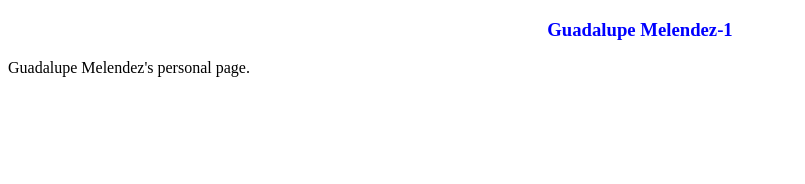
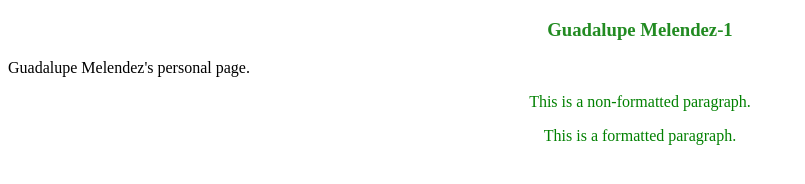
Before and after one commit to Guadalupe-Melendez/Guadalupe-Melendez.github.io, a plain HTML site: page index.html in a window 1280 px wide. Shown: the whole page, without its empty margins (0-805 px from the left). Drawn offline with Linux system fonts and the light colour scheme.

Commit message:
added paragraph tests

```diff
--- a/index.html
+++ b/index.html
@@ -10,5 +10,12 @@
             Guadalupe Melendez-1
         </h3>
         <div>Guadalupe Melendez's personal page.</div>
+        <p>
+            This is a non-formatted paragraph.
+        </p>
+        <p class="paragraph">
+            This is a formatted paragraph.
+        </p>
+
     </body>
 </html>
--- a/stylesheet.css
+++ b/stylesheet.css
@@ -1,5 +1,18 @@
+/* Style Selector */
 h3 {
     text-align: center;
-    color: blue;
-    size: 36px;
+    color: forestgreen;
+    size: 54px;
 }
+
+p {
+    text-align: center;
+    color: green;
+    size: 54px;
+}
+
+/* Class */
+.paragraph {
+    font-style: Helvetica;
+    color: green;
+}
```
